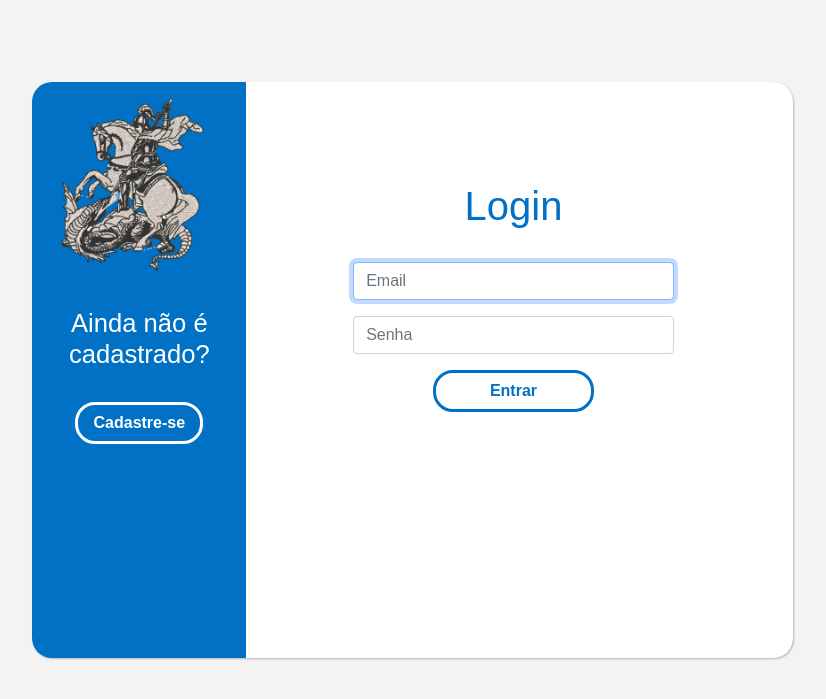
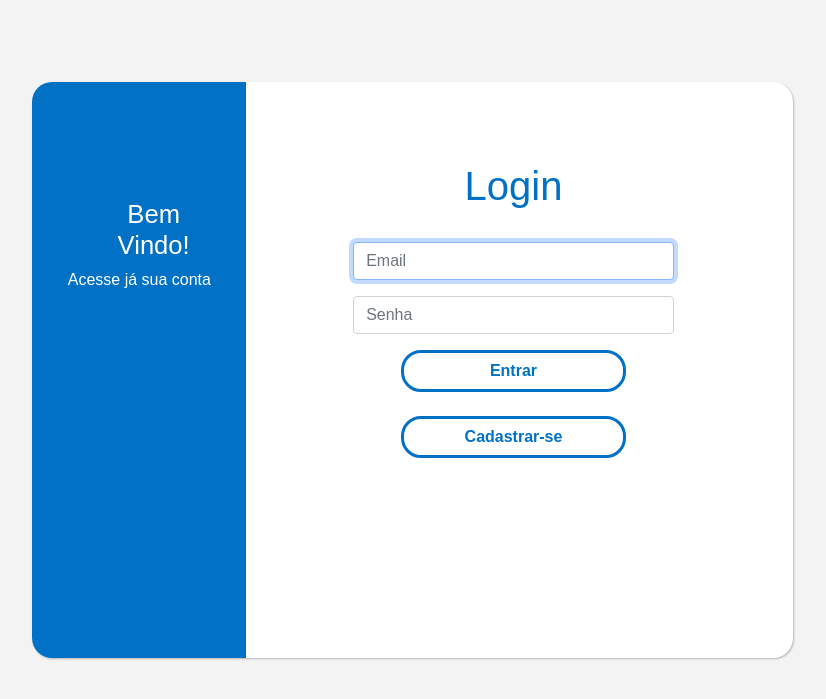
Before and after one commit to guimoreirap/ProjetoTCC, a PHP site: page / in a window 1280 px wide. Shown: the top 699 px of the page, without its empty margins (221-1047 px from the left). Run offline with PHP 8.4, Linux system fonts and the light colour scheme; some libraries are stand-ins or nearby versions.

Commit message:
tela-login 80% responsivo

```diff
--- a/css/style.css
+++ b/css/style.css
@@ -21,6 +21,17 @@ body{
 
     }
 }
+@media(min-width: 451px) and (max-width: 900px){
+    body{
+        background-color: #f3f3f3;
+        display: flex;
+        justify-content: center;
+        width: 100%;
+        height: 450px;
+        align-items: center;
+
+    }
+}
 .container{
     margin-top: 100px;
     background-color: #fff;
@@ -30,8 +41,21 @@ body{
     padding-left: 0px;
     display: flex;
     box-shadow: 1px 1px 2px rgba(0, 0, 0, 25%);
+
 }
 @media(min-width: 320px) and (max-width: 450px){
+    .container{
+        margin-top: 0;
+        background-color: #fff;
+        width: 100%;
+        height: 100%;
+        border-radius: 20px;
+        padding-left: 0px;
+        display: flex;
+        box-shadow: 1px 1px 2px rgba(0, 0, 0, 25%);
+    }
+}
+@media(min-width: 451px) and (max-width: 900px){
     .container{
         margin-top: 0;
         background-color: #fff;
@@ -52,19 +76,24 @@ body{
     height: 100%;
     color: #fff;
     display: flex;
+    justify-content: center;
 }
 @media(min-width: 320px) and (max-width:450px){
     .left-side-menu{
-        border-top-left-radius: 20px;
-        border-bottom-left-radius: 20px;
-        background-color: #0071C5;
-        width: 0;
-        height: 0;
-        color: #fff;
-        display: flex;
+        display: none;
     }
 }
-.h2LeftSide{
+@media(min-width: 451px) and (max-width:900px){
+    .left-side-menu{
+        display: none;
+    }
+}
+
+.left-side-content{
+    margin-top: 50%;
+}
+.h2-left-side{
+    margin-left: 20%;
     padding-top: 10px;
     text-align: center;
     font-size: 1.6rem;
@@ -72,23 +101,24 @@ body{
 }
 
 .right-side-menu{
-    margin-top: 100px;
+    margin-top: 10vh;
     width: 100%;
     text-align: center;
     display: flex;
     justify-content: center;
 }
-.h2RightSide{
+.h2-right-side{
     color: #0071C5;
     font-size: 2.5rem;
 }
 form{
     width: 60%;
+    height: 70%;
 }
 .btn-outline-primary{
     font-family: Arial, Helvetica, sans-serif;
-    font-weight: bold;
-    width: 50%;
+    font-weight: bolder;
+    width: 70%;
     color: #0071C5;
     border-color: #0071C5;
     border: solid;
@@ -99,52 +129,21 @@ form{
     background-color: #0071C5;
 }
 
-#left-side-button{
-    background-color: #0071C5;
-    color: #fff;
-    border-color: #fff;
-    width: 60%;
-    margin-left: 20%;
-    margin-right: 20%;
-}
-@media(min-width: 320px) and (max-width:450px){
-    #left-side-button{
-        font-size: 0.9rem;
-        background-color: #fff;
-        color: #0071C5;
-        border-color: #0071C5;
-        width: 120px;
-        height: 42px;
-        margin-left: 135px;
-        margin-top: 220px;
-    }
-}
-#left-side-button:hover{
-    font-family: Arial, Helvetica, sans-serif;
-    width: 60%;
-    color: #0071C5;
-    border-color: #fff;
-    border: solid;
-    border-radius: 20px;
-    background-color: #fff;
-}
-
 @media(min-width: 320px) and (max-width:450px){
     #right-side-button{
+        font-weight: bolder;
         font-size: 0.9rem;
         width: 120px;
         height: 42px;
         margin-left: 15px;
     }
 }
-img{
-    padding-left: 15px;
-    padding-top: 15px;
-    width: 90%;
-    height: 90%;
-}
-@media(min-width: 320px) and (max-width:450px){
-    img{
-        display: none;
+@media(min-width: 451px) and (max-width:900px){
+    #right-side-button{
+        font-weight: bolder;
+        font-size: 0.8rem;
+        width: 120px;
+        height: 42px;
+        margin-left: 15px;
     }
 }
--- a/index.html
+++ b/index.html
@@ -16,23 +16,16 @@
         <div class="left-side-menu">
             <div class="left-side-content">
                 <div>
-                    <img src="img/sao-jorge-prata-12-limpo-800x800.png" alt="">
+                    <h2 class="h2-left-side">Bem Vindo!</h2>
+                    <p>Acesse já sua conta</p>
                 </div>
-                <br>
-                <div>
-                    <h2 class="h2LeftSide">Ainda não é cadastrado?</h2>
-                </div>
-                <br>
-                <a>
-                    <button type="button" class="btn btn-outline-primary" id="left-side-button">Cadastre-se</button>
-                </a>
             </div>
         </div>
             <div class="right-side-menu">
                 <br>
                 <br>
                 <form action="">
-                <h2 class="h2RightSide">Login</h2>
+                    <h2 class="h2-right-side">Login</h2>
                     <br>
                     <div class="mb-3">
                         <input type="email" class="form-control" id="exampleFormControlInput1" placeholder="Email" autofocus>
@@ -43,8 +36,11 @@
                         <a href="">
                             <button type="button" class="btn btn-outline-primary" id="right-side-button">Entrar</button>
                         </a>
+                        <br><br>
+                        <a href="">
+                            <button type="button" class="btn btn-outline-primary" id="right-side-button">Cadastrar-se</button>
+                        </a>
                 </form>
-
             </div>
     </section>
 </body>
```
Lines whose indentation alone changed are shown as unchanged.
